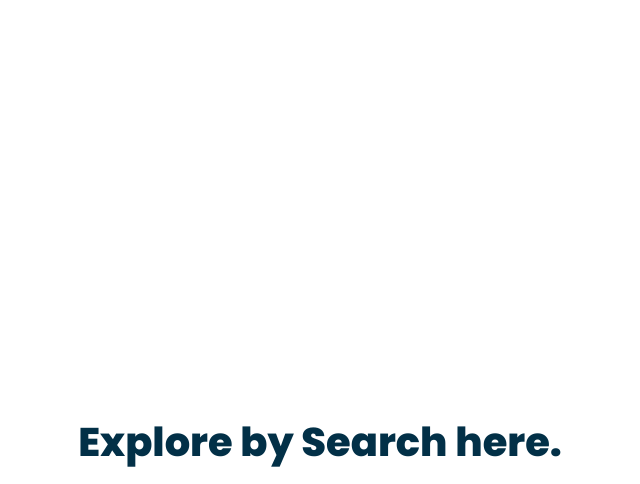
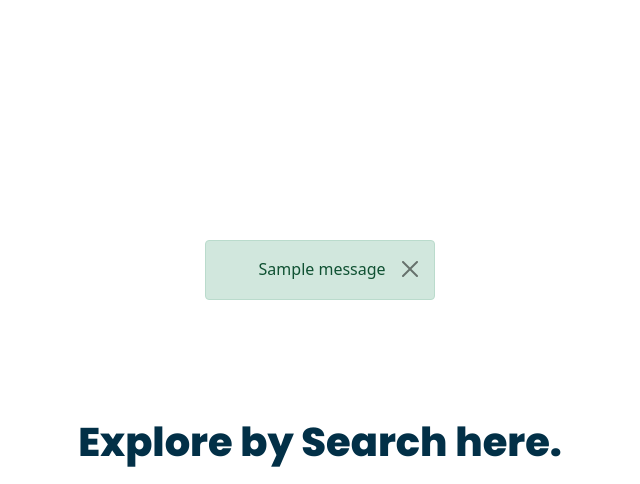
Before and after one commit to JillyCS15/sock-mirror, a Django app: page /instance/ in a window 1280 px wide. Shown: the part 484-968 px from the top of the page, without its empty margins (320-960 px from the left). Run offline with Django 3.2, Linux system fonts and the light colour scheme; tables that the repository leaves empty hold one stand-in row (values such as "Sample post"); one stand-in notice (Sample message) is shown; some libraries are stand-ins or nearby versions.

Commit message:
instance: add checking SHACL shapes

```diff
--- a/instance/forms.py
+++ b/instance/forms.py
@@ -1,5 +1,5 @@
 from django import forms
-from django.forms import ModelForm, fields
+from django.forms import ModelForm
 from .models import PatternInstance
 
 
--- a/instance/templates/main/instance-page.html
+++ b/instance/templates/main/instance-page.html
@@ -36,6 +36,21 @@
       </div>
     </div>
   </div>
+
+    <!-- Message -->
+    <div class="fixed-bottom">
+      <div class="d-flex justify-content-center mt-5 pt-5">
+      {% if messages %}
+        {% for message in messages %}
+        <div class="alert {{ message.tags }} alert-dismissible fade show" role="alert">
+          <svg class="bi flex-shrink-0 me-2" width="24" height="24" role="img" aria-label="Danger:"><use xlink:href="#exclamation-triangle-fill"/></svg>
+          {{ message }}
+          <button type="button" class="btn-close" data-bs-dismiss="alert" aria-label="Close"></button>
+        </div>
+        {% endfor %}
+      {% endif %}
+      </div>
+    </div>
 
   <!-- Modal Form -->
   <div class="modal fade" id="modal-form" tabindex="-1" aria-hidden="true">
--- a/instance/views.py
+++ b/instance/views.py
@@ -1,9 +1,9 @@
-from urllib import response
 from django.contrib import messages
 from django.http import HttpResponse
 from django.shortcuts import render, redirect
 from .forms import PatternInstanceForm
 from .models import SHACLPattern, PatternInstance
+from rdflib import Graph
 
 
 def instance_page(request):
@@ -42,11 +42,17 @@ def add_pattern_instance(request):
     if request.method == "POST":
         form = PatternInstanceForm(request.POST)
         if form.is_valid():
-            # TODO: check shacl shapes if it is a valid shape
-            form.save()
-            message = "Successfully created a new pattern instance."
-            messages.success(request, message)
-            return redirect('instance:instance')
+            try:
+                shacl_shapes = form.cleaned_data['shacl_shapes']
+                Graph().parse(data=shacl_shapes)
+                form.save()
+                message = "Successfully created a new pattern instance."
+                messages.success(request, message)
+                return redirect('instance:instance')
+            except:
+                message = "Invalid SHACL shapes!"
+                messages.error(request, message)
+                return redirect('instance:instance')
         message = "There is an error in data input."
         messages.error(request, message)
         return redirect('instance:instance')
--- a/requirements.txt
+++ b/requirements.txt
@@ -3,5 +3,6 @@ dj-database-url>=0.5.0
 Django>=3.1.0,<4.0.0
 gunicorn>=20.0.0,<21.0.0
 psycopg2-binary>=2.8.0,<3.0.0
+rdflib
 selenium>=3.141.0,<4.0.0
 whitenoise>=5.2.0,<6.0.0
```
